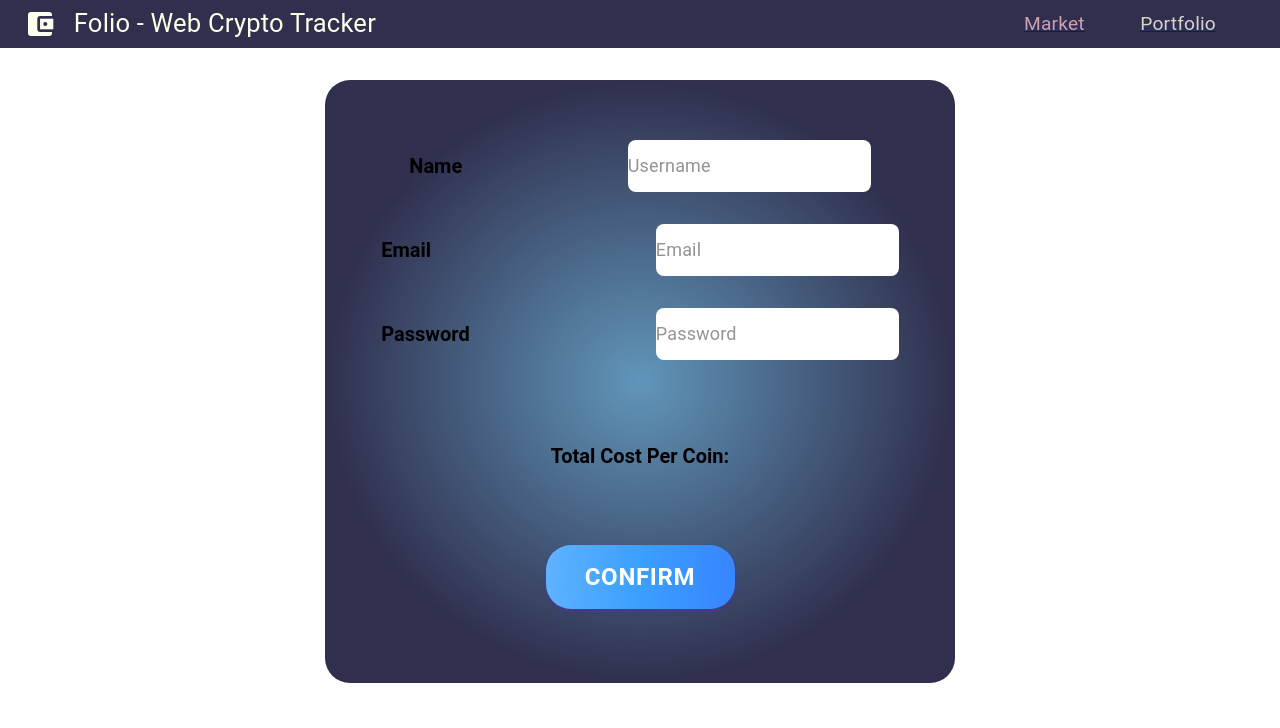
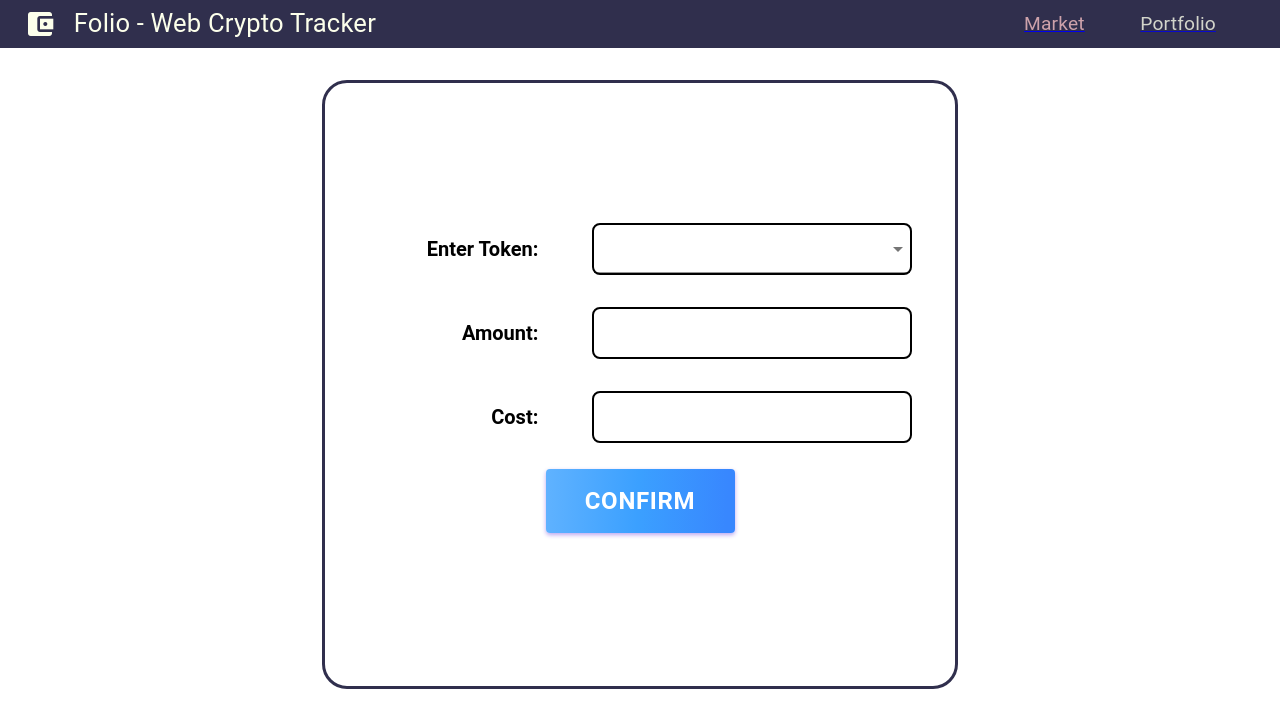
Before and after one commit to SmartTrack-ShellHacks/folio_web, a React (Create React App) app: page /addPortfolio in a window 1280 px wide. Shown: the top 728 px of the page. Built offline with nearby package versions, Linux system fonts and the light colour scheme; no server answers.

Commit message:
added functionality to store data in local storage from adding portfolio page to the main portfolio view

```diff
--- a/package.json
+++ b/package.json
@@ -12,6 +12,7 @@
     "history": "^5.0.1",
     "react": "^17.0.2",
     "react-dom": "^17.0.2",
+    "react-router": "^6.0.0-beta.5",
     "react-router-dom": "^6.0.0-beta.5",
     "react-scripts": "4.0.3",
     "recharts": "^2.1.4",
--- a/src/components/AddPortfolio/AddPortfolio.js
+++ b/src/components/AddPortfolio/AddPortfolio.js
@@ -1,33 +1,18 @@
-import {
-  InputBase,
-  Button,
-  Typography,
-  makeStyles,
-  Container,
-  List,
-  Collapse,
-  ListItemIcon,
-  ListItemText,
-} from "@material-ui/core";
+import { InputBase, Button, makeStyles, Container, Select, MenuItem } from "@material-ui/core";
 import { useState } from "react";
 import Navbar from "../Navbar/Navbar";
+import { useNavigate } from "react-router";
 
 function AddPortfolio() {
   const [isProcessing, setIsProcessing] = useState(false);
-  const [errors, setErrors] = useState({});
-  const [form, setForm] = useState({
-    firstName: "",
-    lastName: "",
-    username: "",
-    email: "",
-    password: "",
-    passwordConfirm: "",
-  });
+  const [coinName, setCoinName] = useState("");
+  const [amount, setAmount] = useState();
+  const [cost, setCost] = useState();
 
   const useStyles = makeStyles({
     container: {
       display: "flex",
-      justifyContent: "center",
+      justifyContent: "space-around",
       paddingTop: "2rem",
     },
     input: {
@@ -35,7 +20,8 @@ function AddPortfolio() {
       fontSize: "18px",
       backgroundColor: "white",
       borderRadius: "8px",
-      width: "243px",
+      border: "2px solid black",
+      width: "20rem",
       height: "52px",
       margin: "20px 0 20px 0",
       "@media (max-width: 1440px)": {
@@ -45,12 +31,10 @@ function AddPortfolio() {
     registerBtn: {
       marginTop: 20,
       marginBottom: 50,
-      borderRadius: "25px",
       boxShadow: "0px 2px 4px rgba(85, 35, 221, 0.4)",
       height: "64px",
       width: "189px",
-      background:
-        "linear-gradient(271.88deg, #3887FE 4.26%, #3BA0FF 51.37%, #5FB2FF 99.01%)",
+      background: "linear-gradient(271.88deg, #3887FE 4.26%, #3BA0FF 51.37%, #5FB2FF 99.01%)",
       color: "white",
       fontSize: "24px",
       fontWeight: "bold",
@@ -60,8 +44,8 @@ function AddPortfolio() {
       },
     },
     card: {
-      background:
-        "radial-gradient(50% 50% at 50% 50%, #6096BA 0%, #302F4D 100%)",
+      background: "#fff",
+      border: "3px solid #302f4d",
       boxShadow: "0px 0px 8px 8px rgba(255, 255, 255, 0.25)",
       borderRadius: "25px",
       //   width: "626px",
@@ -85,15 +69,17 @@ function AddPortfolio() {
       flexDirection: "column",
     },
     field: {
+      width: "40rem",
       display: "flex",
-      justifyContent: "space-around",
+      justifyContent: "space-evenly",
       alignItems: "center",
     },
     fieldName: {
-      maxWidth: "50px",
+      width: "10rem",
       fontFamily: "Roboto",
       fontWeight: "bold",
       fontSize: "20px",
+      textAlign: "right",
     },
     name: {
       display: "flex",
@@ -119,11 +105,46 @@ function AddPortfolio() {
 
   const classes = useStyles();
 
-  const [open, setOpen] = useState(true);
+  const navigate = useNavigate();
 
-  const handleClick = () => {
-    setOpen(!open);
+  const handleOnSubmit = async () => {
+    if (coinName.length < 1) {
+      alert("No coin entered");
+      return;
+    }
+
+    if (amount === undefined || amount <= 0) {
+      alert("Positive numbers only");
+      return;
+    }
+    if (cost === undefined || cost <= 0) {
+      alert("Positive numbers only");
+      return;
+    }
+
+    setIsProcessing(true);
+
+    localStorage.setItem("coin", coinName);
+    localStorage.setItem(coinName + "Amount", amount);
+    localStorage.setItem(coinName + "Cost", cost);
+
+    setIsProcessing(false);
+    navigate("/portfolio");
   };
+
+  const handleCoinInput = (event) => {
+    setCoinName(event.target.value);
+  };
+  const handleAmountInput = (event) => {
+    setAmount(event.target.value);
+  };
+  const handleCostInput = (event) => {
+    setCost(event.target.value);
+  };
+
+  console.log(coinName);
+  console.log(amount);
+  console.log(cost);
 
   return (
     <div className="addPortfolio">
@@ -134,74 +155,47 @@ function AddPortfolio() {
             <form noValidate autoComplete="off" className="register-form">
               <div className={classes.registerFields}>
                 <div className={classes.field}>
-                  <span className={classes.fieldName}>Name</span>
-
-                  <InputBase
-                        type="text"
-                        variant="standard"
-                        name="username"
-                        placeholder="Username"
-                        // value={form.username}
-                        // onChange={handleOnInputChange}
-                        className={classes.input}
-                        fullWidth
-                        inputProps={{ maxLength: 12 }}
-                    />
+                  <span className={classes.fieldName}>Enter Token:</span>
+                  <Select className={classes.input} value={coinName} label="coin" onChange={handleCoinInput}>
+                    <MenuItem value="Cardano">Cardano</MenuItem>
+                    <MenuItem value="Ethereum">Ethereum</MenuItem>
+                    <MenuItem value="Bitcoin">Bitcoin</MenuItem>
+                    <MenuItem value="Uniswap">Uniswap</MenuItem>
+                    <MenuItem value="Dogecoin">Dogecoin</MenuItem>
+                    <MenuItem value="Tether">Tether</MenuItem>
+                    <MenuItem value="XRP">XRP</MenuItem>
+                    <MenuItem value="EOS">EOS</MenuItem>
+                  </Select>
                 </div>
                 <div className={classes.field}>
-                  <span className={classes.fieldName}>Email</span>
-
-                  <List
-                    sx={{
-                      width: "100%",
-                      maxWidth: 360,
-                      bgcolor: "background.paper",
-                    }}
-                    component="nav"
-                    aria-labelledby="enter amount"
-                  ></List>
+                  <span className={classes.fieldName}>Amount:</span>
                   <InputBase
-                    type="email"
+                    type="number"
                     variant="standard"
-                    name="email"
-                    placeholder="Email"
-                    // value={form.email}
-                    // onChange={handleOnInputChange}
+                    name="amount"
+                    value={amount}
+                    onChange={handleAmountInput}
                     className={classes.input}
                     fullWidth
                   />
                 </div>
                 <div className={classes.field}>
-                  <span className={classes.fieldName}>Password</span>
-
-                  <List
-                    sx={{
-                      width: "100%",
-                      maxWidth: 360,
-                      bgcolor: "background.paper",
-                    }}
-                    component="nav"
-                    aria-labelledby="Enter Cost"
-                  ></List>
+                  <span className={classes.fieldName}>Cost:</span>
                   <InputBase
-                    type="password"
+                    type="number"
                     variant="standard"
-                    name="password"
-                    placeholder="Password"
-                    // value={form.password}
-                    // onChange={handleOnInputChange}
+                    name="cost"
+                    value={cost}
+                    onChange={handleCostInput}
                     className={classes.input}
                     fullWidth
                   />
                 </div>
               </div>
-
-              <div className={classes.totalCost}>Total Cost Per Coin:</div>
-
               <Button
                 className={classes.registerBtn}
-                // disabled={isProcessing}
-                // onClick={handleOnSubmit}
+                disabled={isProcessing}
+                onClick={handleOnSubmit}
                 variant="contained"
               >
                 {isProcessing ? "Loading..." : "Confirm"}
--- a/src/components/App/App.js
+++ b/src/components/App/App.js
@@ -3,12 +3,11 @@ import { useState } from "react";
 import { BrowserRouter, Route, Routes } from "react-router-dom";
 import Portfolio from "../Portfolio/Portfolio";
 import AddPortfolio from "../AddPortfolio/AddPortfolio";
-import Market from '../Market/Market'
-
+import Market from "../Market/Market";
 
 function App() {
-  const [portfolio, setPortfolio] = useState([
-    {
+  const [portfolio, setPortfolio] = useState({
+    Cardano: {
       coin: "Cardano",
       symbol: "ADA",
       icon: "https://cdn4.iconfinder.com/data/icons/crypto-currency-and-coin-2/256/cardano_ada-512.png",
@@ -17,7 +16,7 @@ function App() {
       amountBought: 0,
       totalGain: 0,
     },
-    {
+    Bitcoin: {
       coin: "Bitcoin",
       symbol: "BTC",
       icon: "https://upload.wikimedia.org/wikipedia/commons/thumb/4/46/Bitcoin.svg/1200px-Bitcoin.svg.png",
@@ -26,7 +25,7 @@ function App() {
       amountBought: 0,
       totalGain: 0,
     },
-    {
+    Dogecoin: {
       coin: "Dogecoin",
       symbol: "DOGE",
       icon: "https://seeklogo.com/images/D/dogecoin-logo-625F9D262A-seeklogo.com.png",
@@ -35,7 +34,7 @@ function App() {
       amountBought: 0,
       totalGain: 0,
     },
-    {
+    Uniswap: {
       coin: "Uniswap",
       symbol: "UNI",
       icon: "https://encrypted-tbn0.gstatic.com/images?q=tbn:ANd9GcSHsV6-0KW9vH6bz-UfpscApA9udwHtJbL16-ddXTOVauyNLjqXm5e94vNs0Bc-h2JyQig&usqp=CAU",
@@ -44,7 +43,7 @@ function App() {
       amountBought: 0,
       totalGain: 0,
     },
-    {
+    Tether: {
       coin: "Tether",
       symbol: "USDT",
       icon: "https://cdn.iconscout.com/icon/free/png-256/tether-441954.png",
@@ -53,7 +52,7 @@ function App() {
       amountBought: 0,
       totalGain: 0,
     },
-    {
+    XRP: {
       coin: "XRP",
       symbol: "XRP",
       icon: "https://cdn.freelogovectors.net/wp-content/uploads/2021/01/xrp-icon-freelogovectors.net_.png",
@@ -62,7 +61,7 @@ function App() {
       amountBought: 0,
       totalGain: 0,
     },
-    {
+    Ethereum: {
       coin: "Ethereum",
       symbol: "ETH",
       icon: "https://upload.wikimedia.org/wikipedia/commons/thumb/6/6f/Ethereum-icon-purple.svg/1200px-Ethereum-icon-purple.svg.png",
@@ -71,7 +70,7 @@ function App() {
       amountBought: 0,
       totalGain: 0,
     },
-    {
+    EOS: {
       coin: "EOS",
       symbol: "EOS",
       icon: "https://i.dlpng.com/static/png/6505264_preview.png",
@@ -80,14 +79,14 @@ function App() {
       amountBought: 0,
       totalGain: 0,
     },
-  ]);
+  });
 
   return (
     <div className="App">
       <BrowserRouter>
         <Routes>
           <Route path="/" element={<Portfolio portfolio={portfolio} />} />
-          <Route path="/addPortfolio" element={ <AddPortfolio /> } />
+          <Route path="/addPortfolio" element={<AddPortfolio />} />
           <Route path="/portfolio" />
         </Routes>
       </BrowserRouter>
--- a/src/components/Portfolio/Portfolio.js
+++ b/src/components/Portfolio/Portfolio.js
@@ -1,10 +1,24 @@
 import { Icon, Grid, Typography, makeStyles } from "@material-ui/core";
+import { Link } from "react-router-dom";
 import Chart from "../Market/Chart";
 import Navbar from "../Navbar/Navbar";
+import { useState, useEffect } from "react";
 import Card from "./Card";
+import axios from "axios";
 
 function Portfolio({ portfolio }) {
+  const [price, setPrice] = useState(2);
+
+  useEffect(() => {
+    const getData = async () => {
+      const data = await axios.get("htps://rest.coinapi.io/v1/exchangerate/BTC/USD");
+      console.log(data);
+    };
+    getData();
+  }, []);
+
   const useStyles = makeStyles({
+    portfolio: {},
     title: {
       display: "flex",
       justifyContent: "space-between",
@@ -21,33 +35,57 @@ function Portfolio({ portfolio }) {
       marginTop: "3rem",
     },
     wrap: {
-      marginTop: "3rem",
+      marginTop: "2rem",
+      marginBottom: "2rem",
+    },
+    black: {
+      textDecoration: "none",
+      color: "black",
     },
   });
 
   const classes = useStyles();
 
   return (
-    <div className="Portfolio">
+    <div className={classes.portfolio}>
       <Navbar />
       <div className={classes.title}>
         <Typography className={classes.text} variant="h3">
           Portfolio
         </Typography>
-        <Icon className={classes.icon}>add_circle_outline</Icon>
+        <Link to="/addPortfolio" className={classes.black}>
+          <Icon className={classes.icon}>add_circle_outline</Icon>
+        </Link>
       </div>
 
       <Grid container className={classes.wrap}>
-        {portfolio.map((item) => (
-          <Grid className={classes.container} item xs={6}>
+        {Object.keys(portfolio).map((item) => (
+          <Grid className={classes.container} item md={6} xs={12}>
             <Card
-              coin={item.coin}
-              symbol={item.symbol}
-              icon={item.icon}
-              cost={item.cost}
-              value={item.value}
-              amountBought={item.amountBought}
-              totalGain={item.totalGain}
+              coin={portfolio[item].coin}
+              symbol={portfolio[item].symbol}
+              icon={portfolio[item].icon}
+              cost={
+                localStorage.getItem(portfolio[item].coin + "Cost")
+                  ? localStorage.getItem(portfolio[item].coin + "Cost")
+                  : 0
+              }
+              value={
+                localStorage.getItem(portfolio[item].coin + "Amount")
+                  ? localStorage.getItem(portfolio[item].coin + "Amount") * price
+                  : 0
+              }
+              amountBought={
+                localStorage.getItem(portfolio[item].coin + "Amount")
+                  ? localStorage.getItem(portfolio[item].coin + "Amount")
+                  : 0
+              }
+              totalGain={
+                localStorage.getItem(portfolio[item].coin + "Cost")
+                  ? localStorage.getItem(portfolio[item].coin + "Amount") * price -
+                    localStorage.getItem(portfolio[item].coin + "Cost")
+                  : 0
+              }
             />
           </Grid>
         ))}
```
